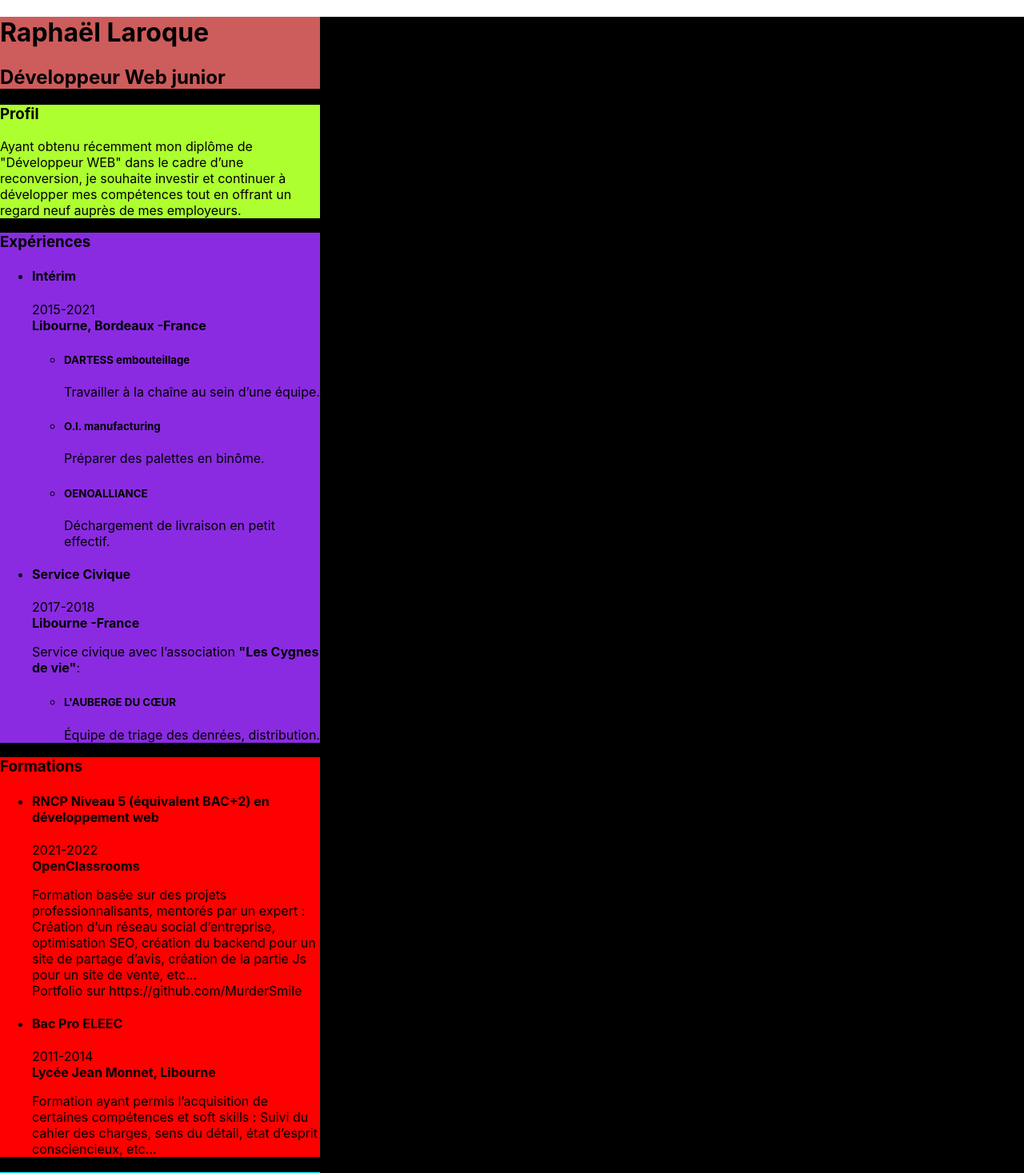
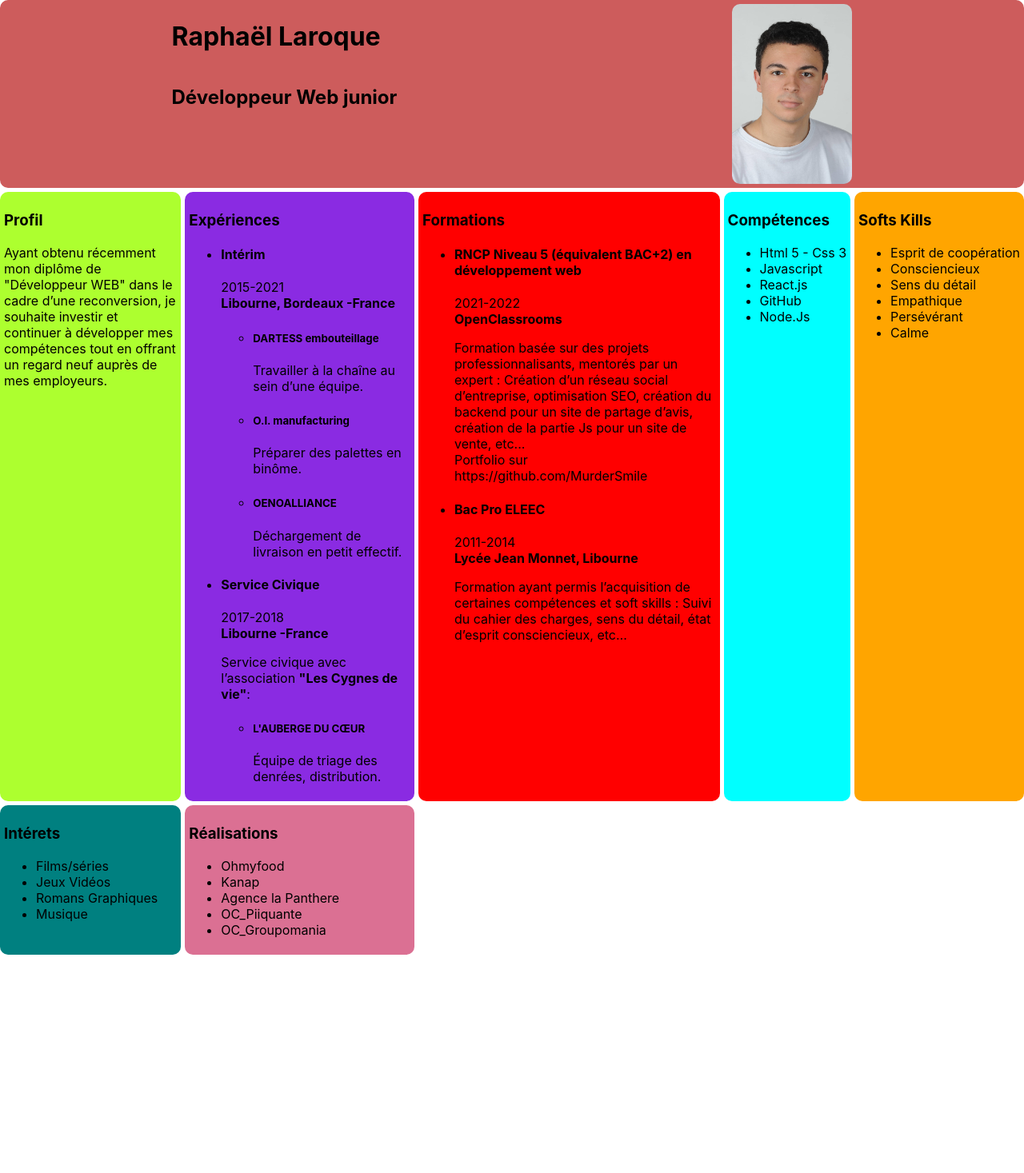
Before and after one commit to MurderSmile/-cv-raphael-laroque, a React (Create React App) app: page / in a window 1280 px wide. Shown: the top 1467 px of the page at 80% size. After the commit the page ends 1199 px from the top, so only its background shows below. Built offline with nearby package versions, Linux system fonts and the light colour scheme.

Commit message:
Version Beta(forme Grid)

```diff
--- a/src/Pages/Cv/CvSections/Presentaion/index.jsx
+++ b/src/Pages/Cv/CvSections/Presentaion/index.jsx
@@ -1,8 +1,13 @@
+import PhotoProfil from "../../../../Assets/PhotoProfil.JPG";
+
 function Presentation() {
     return (
         <div id="Presentation">
-            <h1>Raphaël Laroque</h1>
-            <h2>Développeur Web junior</h2>
+            <div id="PresentationName">
+                <h1>Raphaël Laroque</h1>
+                <h2>Développeur Web junior</h2>
+            </div>
+            <img src={PhotoProfil} alt="" />
         </div>
     )
 }
--- /dev/null
+++ b/src/Pages/Cv/CvSections/Realisations/index.jsx
@@ -0,0 +1,26 @@
+function Realisations() {
+    return (
+        <div id="Realisations">
+            <h3>Réalisations</h3>
+            <ul>
+                <li>
+                    Ohmyfood
+                </li>
+                <li>
+                    Kanap
+                </li>
+                <li>
+                    Agence la Panthere
+                </li>
+                <li>
+                    OC_Piiquante
+                </li>
+                <li>
+                    OC_Groupomania
+                </li>
+            </ul>
+        </div>
+    )
+}
+
+export default Realisations
--- a/src/Pages/Cv/index.jsx
+++ b/src/Pages/Cv/index.jsx
@@ -5,6 +5,7 @@ import Formations from "./CvSections/Formations";
 import Competences from "./CvSections/Competences";
 import SoftSkills from "./CvSections/SoftSkills";
 import Interets from "./CvSections/interets";
+import Realisations from "./CvSections/Realisations";
 
 function Cv() {
     return (
@@ -16,6 +17,7 @@ function Cv() {
             <Competences />
             <SoftSkills />
             <Interets />
+            <Realisations />
         </div>
     )
 }
--- a/src/Styles/css/index.css
+++ b/src/Styles/css/index.css
@@ -3,42 +3,69 @@ body {
 }
 
 #Cv {
-  background-color: black;
+  display: grid;
+  grid-template: repeat(4, auto)/repeat(5, auto);
+  grid-gap: 5px;
 }
 
 #Presentation {
+  grid-column: 1/6;
   background-color: indianred;
-  width: 400px;
+  border-radius: 10px;
+  display: flex;
+  justify-content: space-around;
+  padding: 5px;
+}
+#PresentationName {
+  display: flex;
+  flex-direction: column;
+}
+#Presentation img {
+  width: 150px;
+  border-radius: 10px;
 }
 
 #Profil {
+  grid-row: 2/2;
   background-color: greenyellow;
-  width: 400px;
+  border-radius: 10px;
+  padding: 5px;
 }
 
 #Experiences {
   background-color: blueviolet;
-  width: 400px;
+  border-radius: 10px;
+  padding: 5px;
 }
 
 #Formations {
   background-color: red;
-  width: 400px;
+  border-radius: 10px;
+  padding: 5px;
 }
 
 #Competences {
   background-color: aqua;
-  width: 400px;
+  border-radius: 10px;
+  padding: 5px;
 }
 
 #SoftSkills {
   background-color: orange;
-  width: 400px;
+  border-radius: 10px;
+  padding: 5px;
 }
 
 #Interets {
   background-color: teal;
-  width: 400px;
+  border-radius: 10px;
+  padding: 5px;
+}
+
+#Realisations {
+  background-color: palevioletred;
+  border-radius: 10px;
+  padding: 5px;
 }
 
 body {
--- a/src/Styles/sass/Base/_base.scss
+++ b/src/Styles/sass/Base/_base.scss
@@ -2,44 +2,74 @@ body {
     margin: 0;
 }
 
-$size: 400px;
+$radius: 10px;
+$padding: 5px;
 
 // Section CV //
 #Cv {
-    background-color: black;
+    display: grid;
+    grid-template: repeat(4, auto) / repeat(5, auto);
+    grid-gap: 5px
 }
 
 #Presentation {
+    grid-column: 1 / 6;
     background-color: indianred;
-    width: $size;
+    border-radius: $radius;
+    display: flex;
+    justify-content: space-around;
+    padding: $padding;
+
+    &Name {
+        display: flex;
+        flex-direction: column;
+    }
+
+    img {
+        width: 150px;
+        border-radius: $radius;
+    }
 }
 
 #Profil {
+    grid-row: 2 / 2;
     background-color: greenyellow;
-    width: $size;
+    border-radius: $radius;
+    padding: $padding;
 }
 
 #Experiences {
     background-color: blueviolet;
-    width: $size;
+    border-radius: $radius;
+    padding: $padding;
 }
 
 #Formations {
     background-color: red;
-    width: $size;
+    border-radius: $radius;
+    padding: $padding;
 }
 
 #Competences {
     background-color: aqua;
-    width: $size;
+    border-radius: $radius;
+    padding: $padding;
 }
 
 #SoftSkills {
     background-color: orange;
-    width: $size;
+    border-radius: $radius;
+    padding: $padding;
 }
 
 #Interets {
     background-color: teal;
-    width: $size;
+    border-radius: $radius;
+    padding: $padding;
 }
+
+#Realisations {
+    background-color: palevioletred;
+    border-radius: $radius;
+    padding: $padding;
+}
```
Also changed, not shown: src/Assets/PhotoProfil.JPG (added), 1 other file (tests, documents, lock files or other folders).
